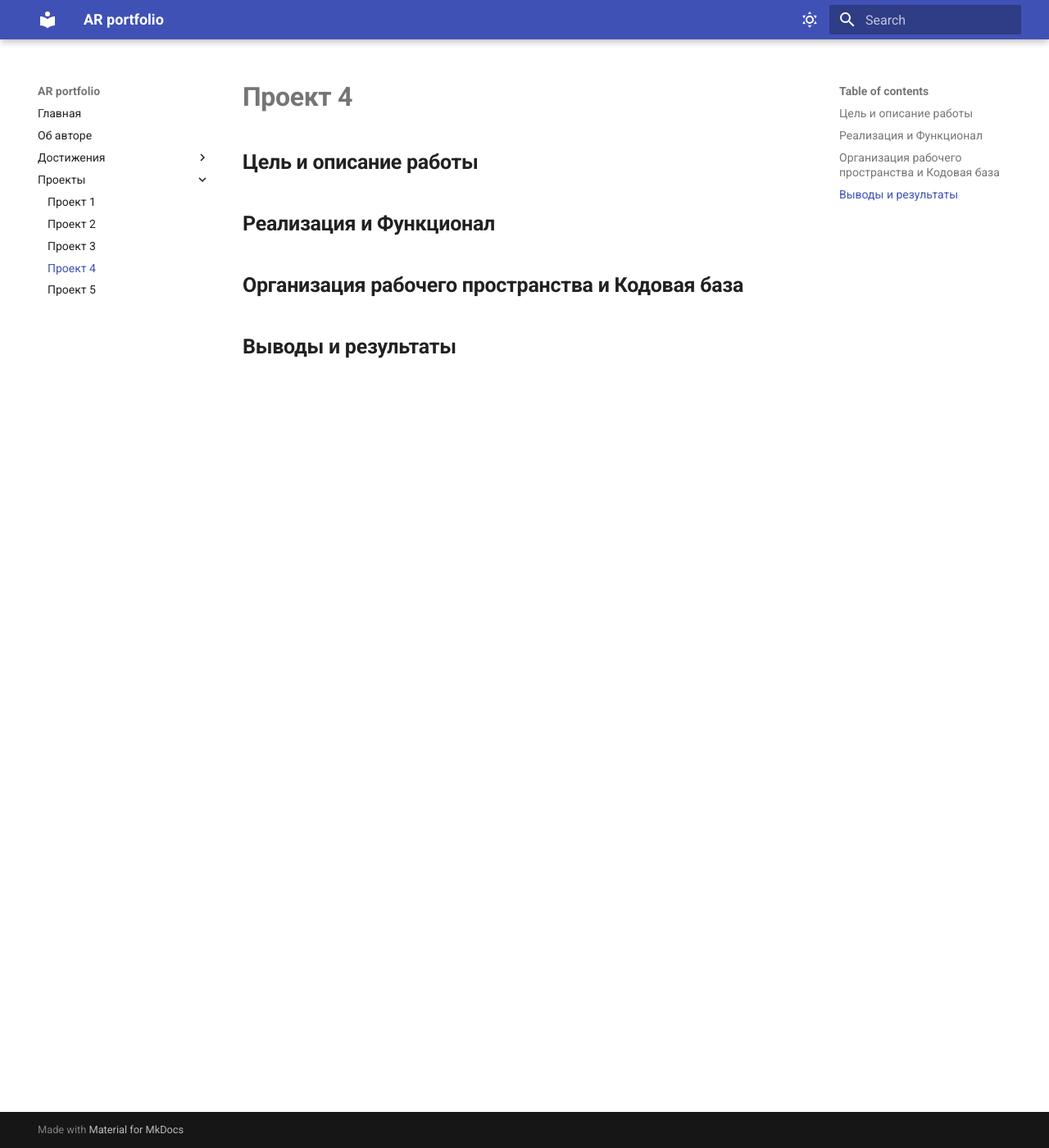
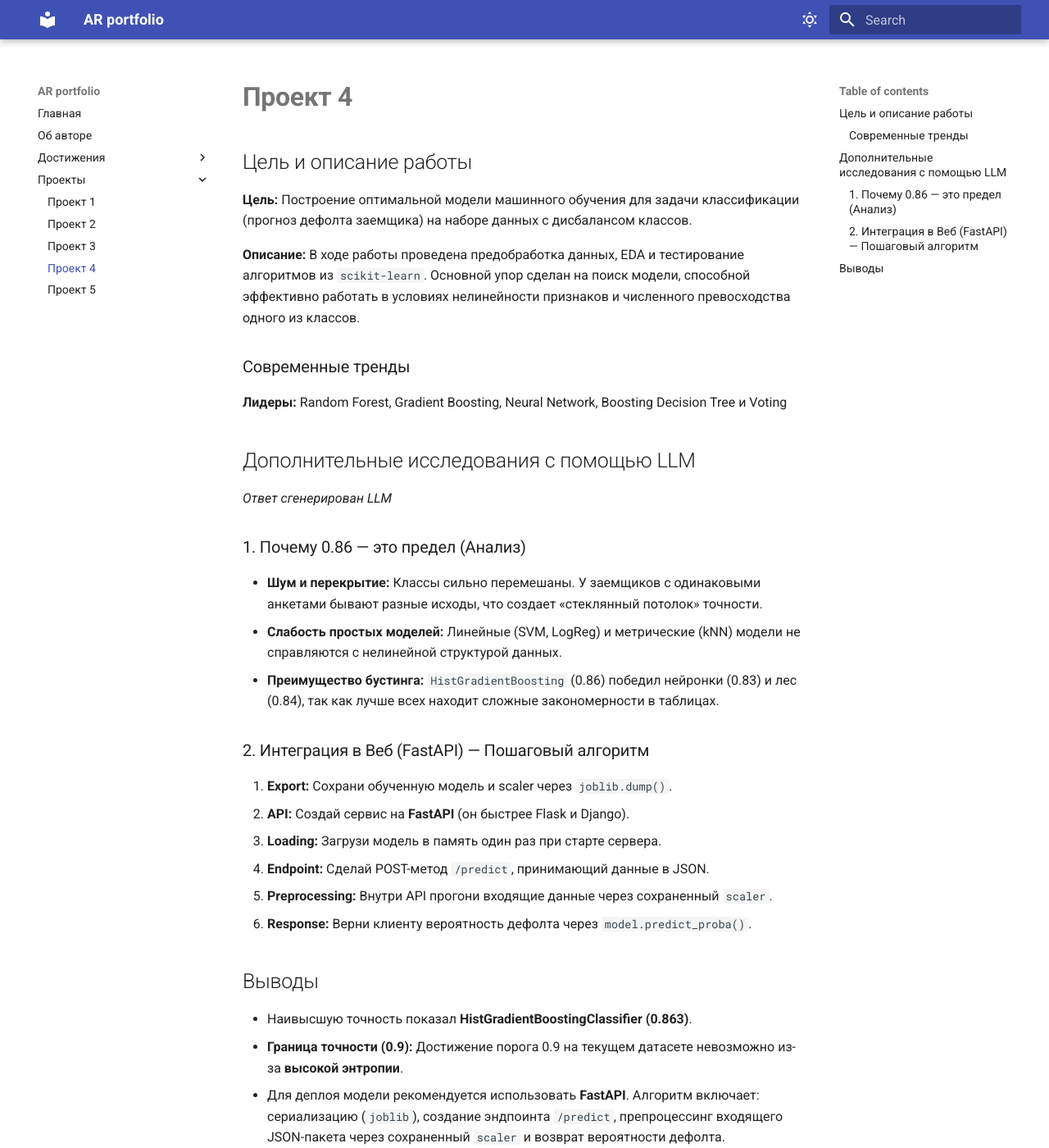
Before and after one commit to AR-git-hub/python-itmo-site_project, an MkDocs documentation site: the page built from source/docs/projects/project4.md, in a window 1280 px wide and 1400 px high. Shown: the whole window at 82% size. Built offline with MkDocs 1.6.1 and Material for MkDocs 9.7.7, drawn with Linux system fonts in a browser that asks for light colours; some of the changed text lies outside the part shown.

Commit message:
Update project4.md

```diff
--- a/source/docs/projects/project4.md
+++ b/source/docs/projects/project4.md
@@ -1,9 +1,38 @@
 # **Проект 4**
 
-## **Цель и описание работы**
+## Цель и описание работы
 
-## **Реализация и Функционал**
+**Цель:** Построение оптимальной модели машинного обучения для задачи классификации (прогноз дефолта заемщика) на наборе данных с дисбалансом классов.
 
-## **Организация рабочего пространства и Кодовая база**
+**Описание:** В ходе работы проведена предобработка данных, EDA и тестирование  алгоритмов из `scikit-learn`. Основной упор сделан на поиск модели, способной эффективно работать в условиях нелинейности признаков и численного превосходства одного из классов.
 
-## **Выводы и результаты**
+
+### Современные тренды
+
+**Лидеры:** Random Forest, Gradient Boosting, Neural Network, Boosting Decision Tree и Voting
+
+## Дополнительные исследования с помощью LLM
+
+*Ответ сгенерирован LLM*
+
+### 1. Почему 0.86 — это предел (Анализ)
+
+- **Шум и перекрытие:** Классы сильно перемешаны. У заемщиков с одинаковыми анкетами бывают разные исходы, что создает «стеклянный потолок» точности.
+- **Слабость простых моделей:** Линейные (SVM, LogReg) и метрические (kNN) модели не справляются с нелинейной структурой данных.
+- **Преимущество бустинга:** `HistGradientBoosting` (0.86) победил нейронки (0.83) и лес (0.84), так как лучше всех находит сложные закономерности в таблицах.
+
+### 2. Интеграция в Веб (FastAPI) — Пошаговый алгоритм
+
+1. **Export:** Сохрани обученную модель и scaler через `joblib.dump()`.
+2. **API:** Создай сервис на **FastAPI** (он быстрее Flask и Django).
+3. **Loading:** Загрузи модель в память один раз при старте сервера.
+4. **Endpoint:** Сделай POST-метод `/predict`, принимающий данные в JSON.
+5. **Preprocessing:** Внутри API прогони входящие данные через сохраненный `scaler`.
+6. **Response:** Верни клиенту вероятность дефолта через `model.predict_proba()`.
+
+## Выводы
+
+- Наивысшую точность показал **HistGradientBoostingClassifier (0.863)**.
+- **Граница точности (0.9):** Достижение порога 0.9 на текущем датасете невозможно из-за **высокой энтропии**.
+- Для деплоя модели рекомендуется использовать **FastAPI**. Алгоритм включает: сериализацию (`joblib`), создание эндпоинта `/predict`, препроцессинг входящего JSON-пакета через сохраненный `scaler` и возврат вероятности дефолта.
+- Согласно опыту соревнований **Kaggle**, для подобных задач стандартом являются градиентные бустинги (XGBoost, LightGBM), что подтверждено результатами данной работы.
```
